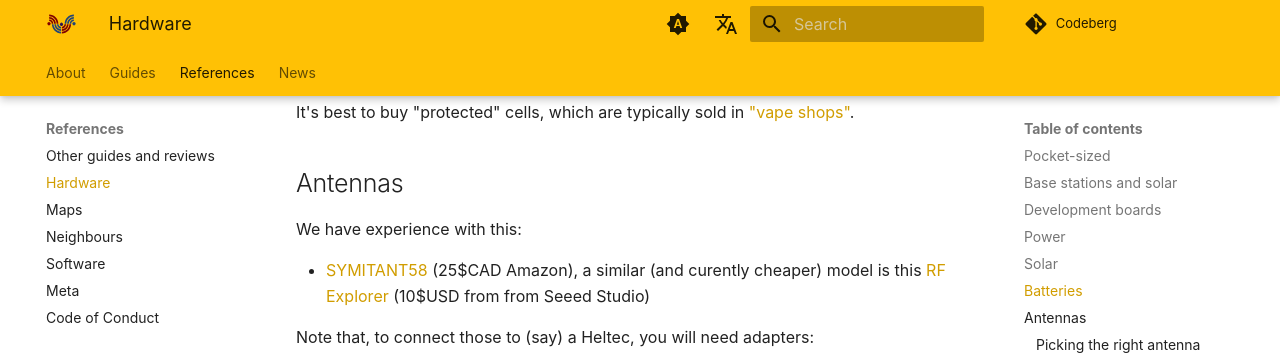
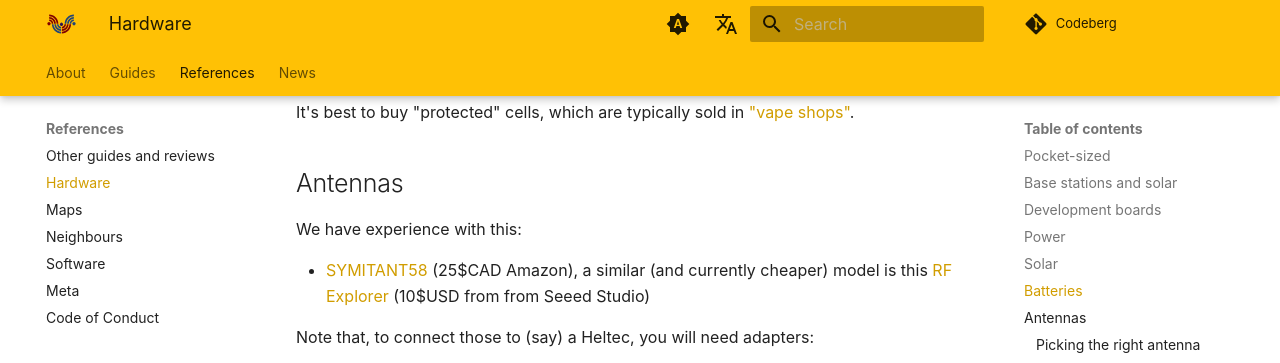
Before and after one commit to ReseauLibre/lora.reseaulibre.ca, an MkDocs documentation site: the page built from docs/references/hardware.md, in a window 1280 px wide and 900 px high, scrolled down 2647 px. Shown: the top 363 px of the window. Built offline with MkDocs 1.6.1 and Material for MkDocs 9.7.7, drawn with Linux system fonts in a browser that asks for light colours; plug-ins that fetch from the network failed and are left out; comment, search, counter and statistics services are not loaded.

Commit message:
fix typo

```diff
--- a/docs/references/hardware.md
+++ b/docs/references/hardware.md
@@ -125,7 +125,7 @@
 
 We have experience with this:
 
-- [SYMITANT58](https://www.amazon.ca/Fiberglass-Antenna-Hotspot-Directional-Sensecap/dp/B09F31P1PL) (25$CAD Amazon), a similar (and curently cheaper)
+- [SYMITANT58](https://www.amazon.ca/Fiberglass-Antenna-Hotspot-Directional-Sensecap/dp/B09F31P1PL) (25$CAD Amazon), a similar (and currently cheaper)
   model is this [RF Explorer](https://www.seeedstudio.com/RF-Explorer-LoRa-Fiberglass-Antenna-Kit-902-930MHz-5-8dBi-800mm-p-5275.html) (10$USD from from Seeed Studio)
 
   Note that, to connect those to (say) a Heltec, you will need
```
